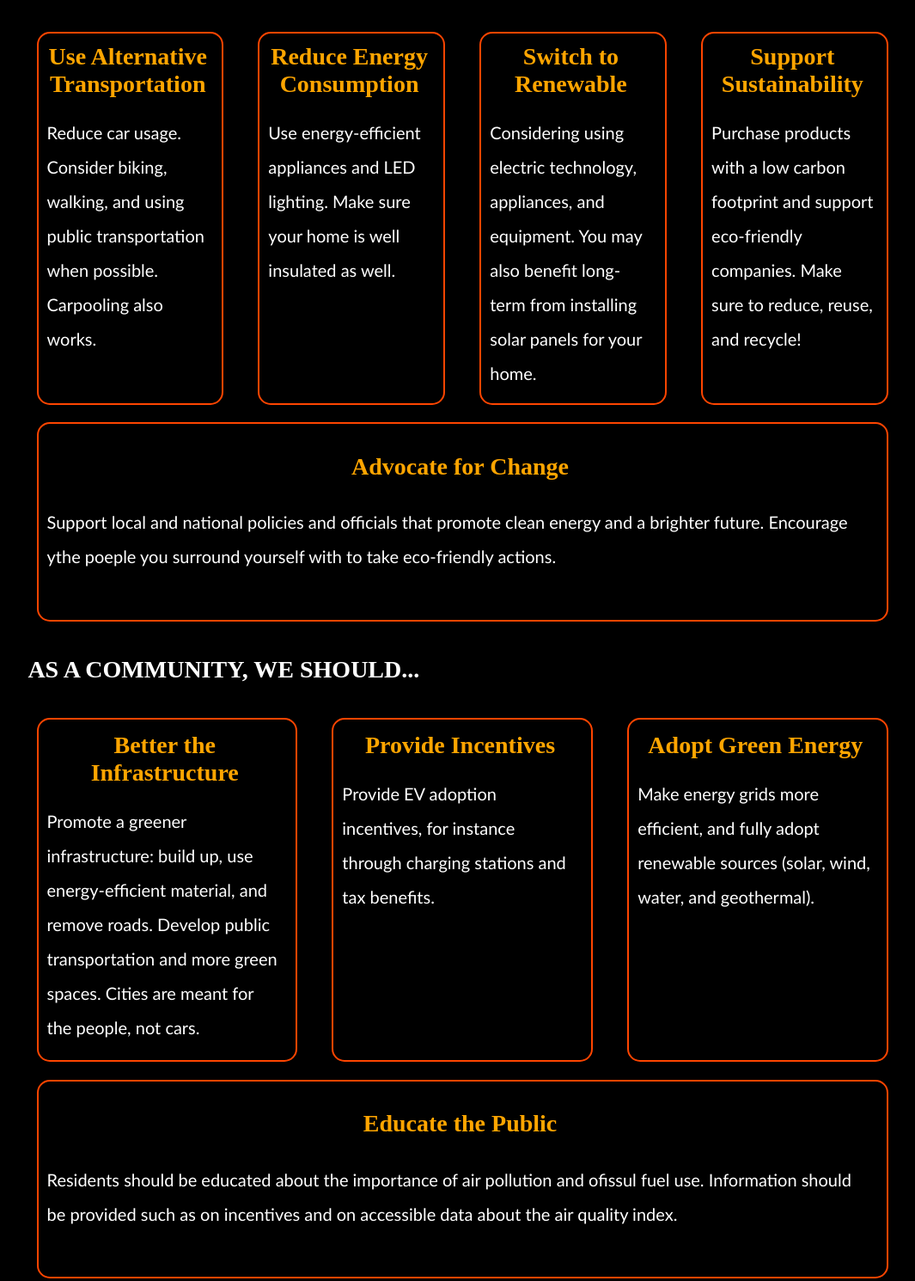
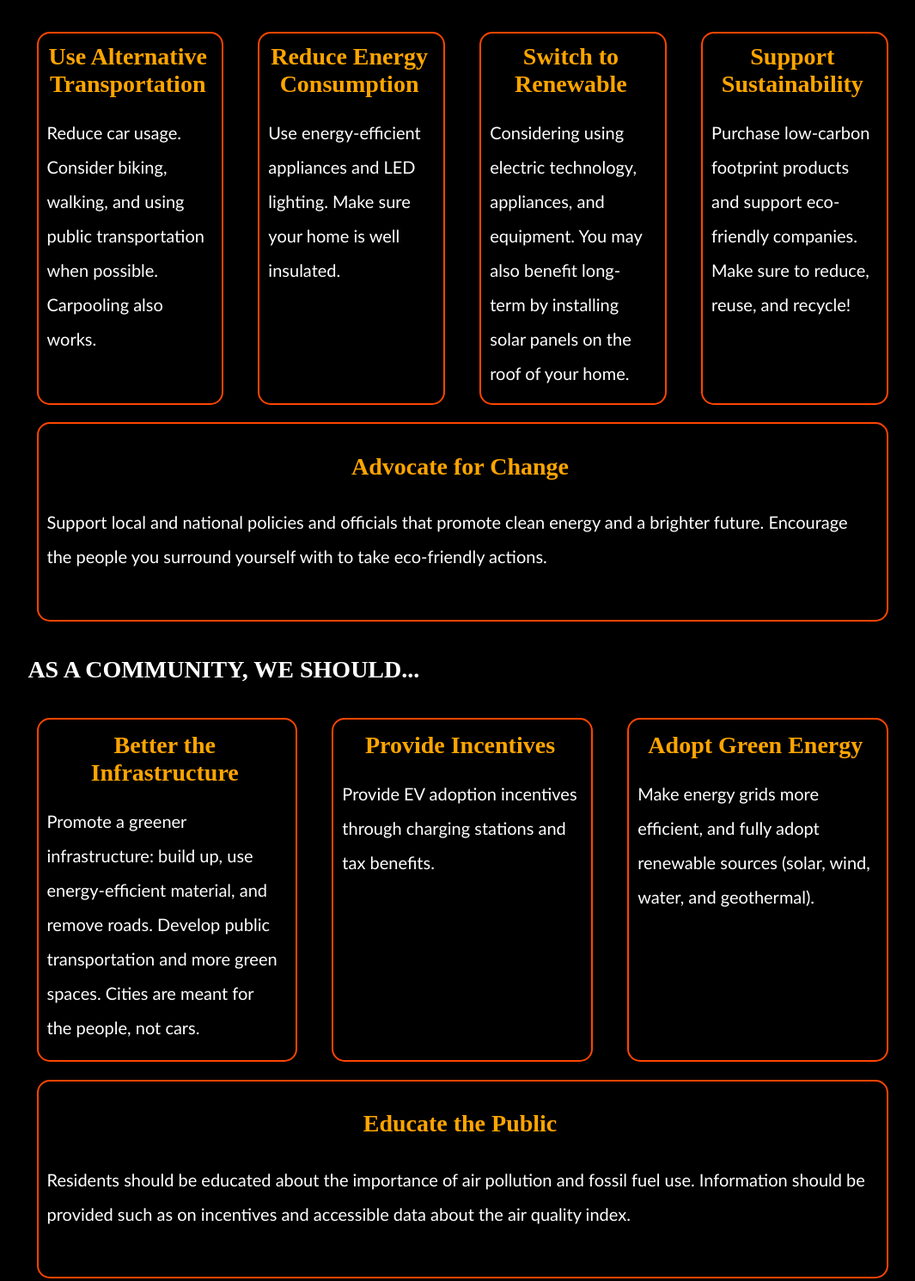
Before and after one commit to mwrcus/flexbox-issue-website, a plain HTML site: page help.html in a window 1280 px wide. Shown: the part 1182-2672 px from the top of the page at 86% size, without its empty margins (102-1167 px from the left). Drawn offline with Linux system fonts and the light colour scheme.

```diff
--- a/help.html
+++ b/help.html
@@ -59,22 +59,22 @@
 
 				<div class="personalTips">
 					<h2 class="factHeader">Reduce Energy Consumption</h2>
-					<p>Use energy-efficient appliances and LED lighting. Make sure your home is well insulated as well.</p>
+					<p>Use energy-efficient appliances and LED lighting. Make sure your home is well insulated.</p>
 				</div>
 
 				<div class="personalTips">
 					<h2 class="factHeader">Switch to Renewable</h2>
-					<p>Considering using electric technology, appliances, and equipment. You may also benefit long-term from installing solar panels for your home.</p>
+					<p>Considering using electric technology, appliances, and equipment. You may also benefit long-term by installing solar panels on the roof of your home.</p>
 				</div>
 
 				<div class="personalTips">
 					<h2 class="factHeader">Support Sustainability</h2>
-					<p>Purchase products with a low carbon footprint and support eco-friendly companies. Make sure to reduce, reuse, and recycle!</p>
+					<p>Purchase low-carbon footprint products and support eco-friendly companies. Make sure to reduce, reuse, and recycle!</p>
 				</div>
 
 				<div class="personalTips">
 					<h2 class="factHeader">Advocate for Change</h2>
-					<p>Support local and national policies and officials that promote clean energy and a brighter future. Encourage ythe poeple you surround yourself with to take eco-friendly actions. </p>
+					<p>Support local and national policies and officials that promote clean energy and a brighter future. Encourage the people you surround yourself with to take eco-friendly actions. </p>
 				</div>
 
 
@@ -95,7 +95,7 @@
 
 				<div class="personalTips2">
 					<h2 class="factHeader">Provide Incentives</h2>
-					<p>Provide EV adoption incentives, for instance through charging stations and tax benefits.</p>
+					<p>Provide EV adoption incentives through charging stations and tax benefits.</p>
 				</div>
 
 				<div class="personalTips2">
@@ -105,7 +105,7 @@
 
 				<div class="personalTips2">
 					<h2 class="factHeader">Educate the Public</h2>
-					<p>Residents should be educated about the importance of air pollution and ofissul fuel use. Information should be provided such as on incentives and on accessible data about the air quality index.</p>
+					<p>Residents should be educated about the importance of air pollution and fossil fuel use. Information should be provided such as on incentives and accessible data about the air quality index.</p>
 				</div>
 
 			</div>
```
